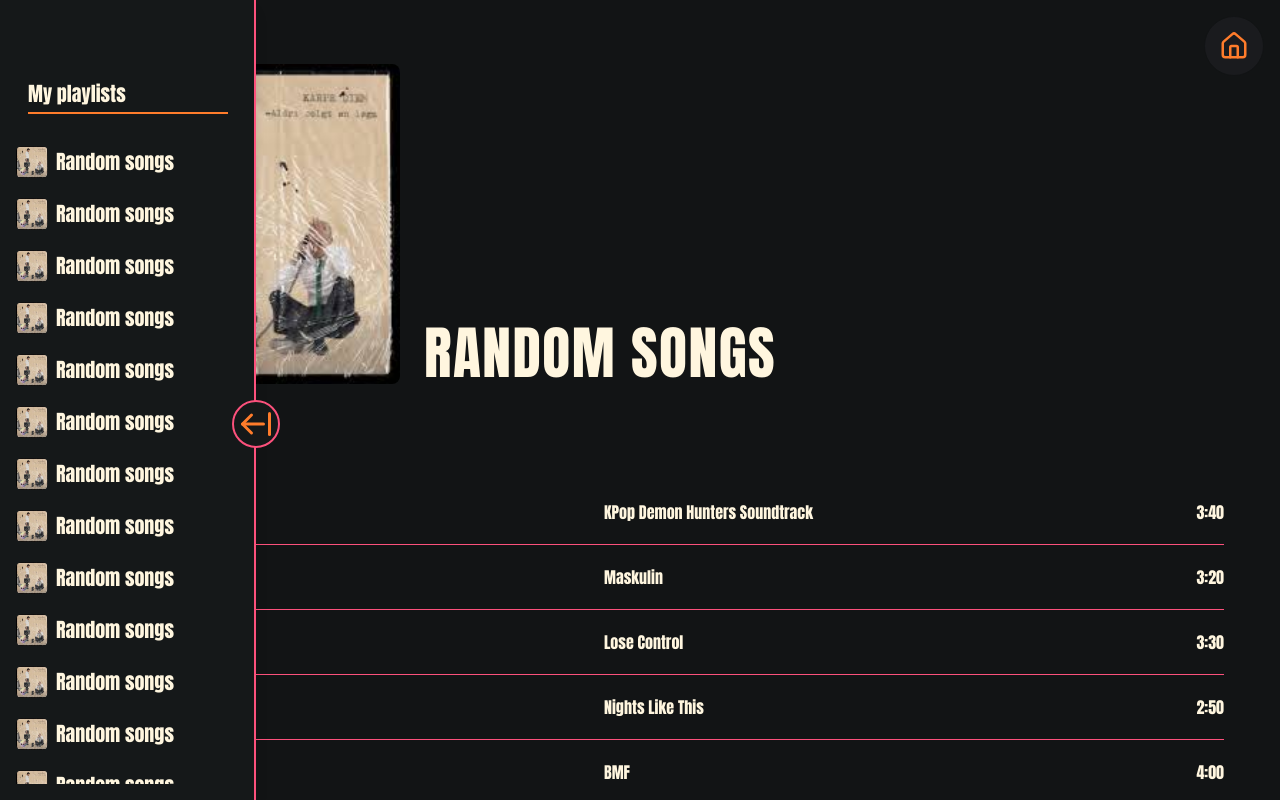
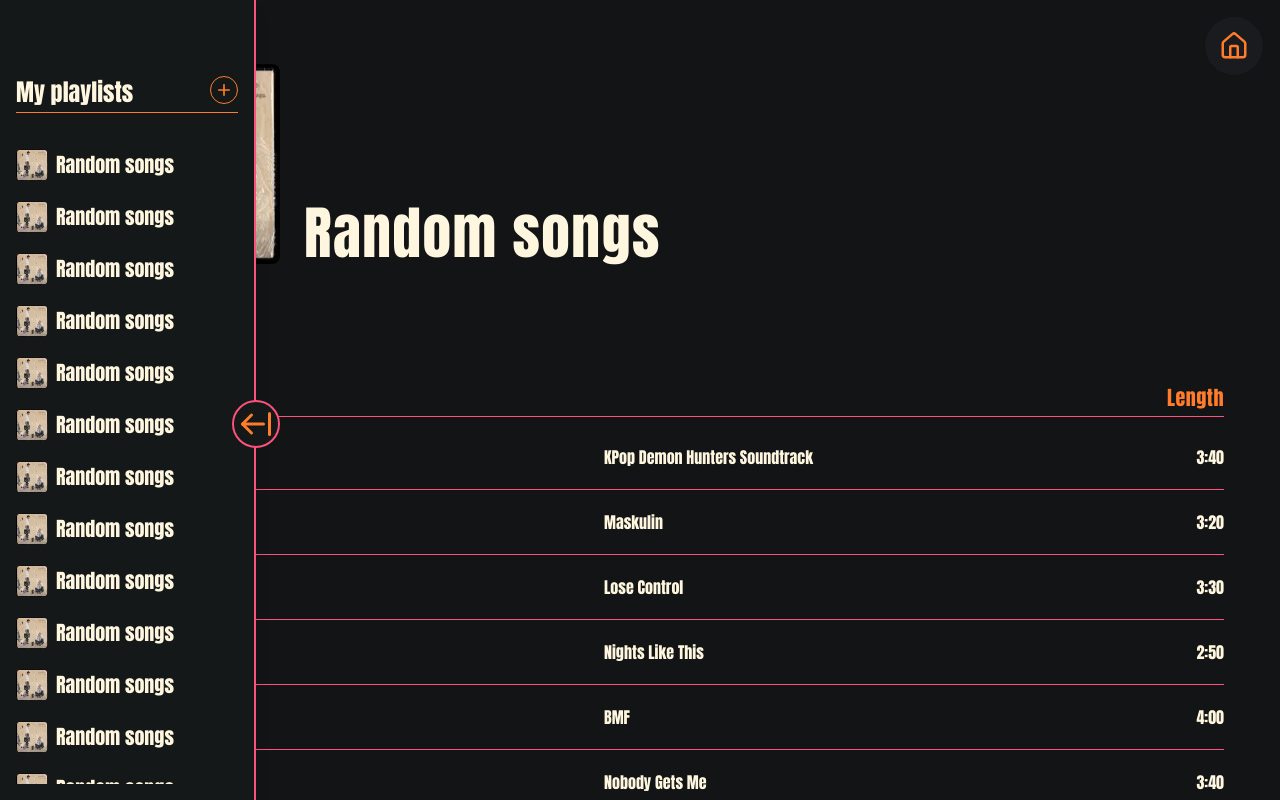
Before and after one commit to livesd/tunesday, a React (Vite) app: page /playlist in a window 1280 px wide. Shown: the top 800 px of the page. Built offline with nearby package versions, Linux system fonts and the light colour scheme.

Commit message:
fix(conflict): resolve merge issues in App.tsx, PlaylistPage.tsx, SideBar.tsx

```diff
--- /dev/null
+++ b/src/components/CreateButton.tsx
@@ -0,0 +1,26 @@
+import { Plus } from "lucide-react";
+
+export interface CreateButtonProps {
+  onClick?: () => void;
+  ariaLabel?: string;
+  className?: string;
+}
+
+export default function CreateButton({
+  onClick,
+  ariaLabel = "Create playlist",
+  className = "",
+}: CreateButtonProps) {
+  return (
+    <button
+      type="button"
+      aria-label={ariaLabel}
+      onClick={onClick}
+      className={`shrink-0 group -mt-1 ${className}`}
+    >
+      <span className="grid place-items-center h-7 w-7 rounded-full border-1 border-[#FF7C2B] text-[#FF7C2B] group-hover:bg-[#FF7C2B] group-hover:text-[#121415] transition font-bold">
+        <Plus size={18} strokeWidth={2.2} />
+      </span>
+    </button>
+  );
+}
--- /dev/null
+++ b/src/components/PlaylistCreateSection.tsx
@@ -0,0 +1,58 @@
+import { useState, type FormEvent } from "react";
+
+interface PlaylistCreateSectionProps {
+  creating: boolean;
+  onAdd: (name: string) => void;
+  onCancel: () => void;
+  className?: string;
+}
+
+export default function PlaylistCreateSection({
+  creating,
+  onAdd,
+  onCancel,
+  className = "",
+}: PlaylistCreateSectionProps) {
+  const [name, setName] = useState("");
+
+  if (!creating) return null;
+
+  function submit(e: FormEvent) {
+    e.preventDefault();
+    const trimmed = name.trim();
+    if (!trimmed) return;
+    onAdd(trimmed);
+    setName("");
+  }
+
+  return (
+    <form
+      onSubmit={submit}
+      className={["flex flex-wrap items-center gap-2 mb-2", className].join(" ")}
+    >
+      <input
+        autoFocus
+        value={name}
+        onChange={(e) => setName(e.target.value)}
+        placeholder="Playlist name"
+        className="min-w-0 flex-1 bg-[#2E3335] text-[#FFF6DF] placeholder-[#9CA3AF] border-[#FF7C2B] rounded px-2 py-1 text-sm outline-none focus:ring-1 focus:ring-[#FF7C2B]"
+      />
+      <button
+        type="submit"
+        className="px-2 py-1 text-xs rounded bg-[#FF7C2B] text-[#121415] font-semibold hover:bg-[#FF9653] transition"
+      >
+        Add
+      </button>
+      <button
+        type="button"
+        onClick={() => {
+          setName("");
+          onCancel();
+        }}
+        className="px-2 py-1 text-xs rounded bg-[#2E3335] text-[#FFF6DF] font-semibold hover:bg-[#3A4042] transition"
+      >
+        Cancel
+      </button>
+    </form>
+  );
+}
--- a/src/components/SideBar.tsx
+++ b/src/components/SideBar.tsx
@@ -1,16 +1,20 @@
 import { useState } from "react";
+import { useNavigate } from "react-router-dom";
 import { ArrowLeftFromLine, ArrowRightFromLine } from "lucide-react";
 import PlayList from "./PlayList";
+import CreateButton from "./CreateButton";
+import PlaylistCreateSection from "./PlaylistCreateSection";
 
 export default function SideBar() {
   const [isOpen, setIsOpen] = useState(true);
+  const navigate = useNavigate();
+  const [customPlaylists, setCustomPlaylists] = useState<string[]>([]);
+  const [creating, setCreating] = useState(false);
 
-  function closeSideBar() {
-    if (isOpen) {
-      setIsOpen(false);
-    } else {
-      setIsOpen(true);
-    }
+  // adds a new customed playlist name to the sidebar at the top
+  function handleAddPlaylist(name: string) {
+    setCustomPlaylists((p) => [name, ...p]);
+    setCreating(false);
   }
 
   return (
@@ -18,26 +22,61 @@ export default function SideBar() {
       <aside
         className={`h-full ${
           isOpen ? "w-64 p-4" : "w-12 p-0"
-        } bg-[#151819] flex flex-col shadow-lg border-r-2 border-[#FC517C] duration-300 `}
+        } bg-[#151819] flex flex-col shadow-lg border-r-2 border-[#FC517C] duration-300`}
       >
         <button
-          onClick={closeSideBar}
+          onClick={() => setIsOpen(p => !p)}
           className="absolute top-1/2 right-0 bg-[#151819] rounded-full text-[#FF7C2B] p-1 border-2 border-[#FC517C]"
           style={{ transform: "translateX(50%)" }}
         >
-          {/*Logic for changing the way the arrow faces based on if the sidebare is open or not*/}
           {isOpen ? (
             <ArrowLeftFromLine size={36} />
           ) : (
             <ArrowRightFromLine size={36} />
           )}
         </button>
+
+        {/* when the sidebar is open */}
         {isOpen && (
           <>
-            <h3 className="text-xl text-[#FFF6DF] font-bold text-left ml-3 pt-16 border-b-2 border-[#FF7C2B] pb-1 w-50">
-              My playlists
-            </h3>
-            <div className="mt-4 overflow-y-auto scrollbar-hide pb-4">
+            <div className="pt-15">
+              <div className="flex items-center justify-between mb-3 border-b-1 border-[#FF7C2B] pb-1">
+                <h3 className="text-2xl text-[#FFF6DF] font-bold">
+                  My playlists
+                </h3>
+                {/* if you have pushed the create button, it will disapear until you have added/regret */}
+                {!creating && (
+                  <CreateButton onClick={() => setCreating(true)} />
+                )}
+              </div>
+
+              {/* Inline create form (appears when creating = true) */}
+              <PlaylistCreateSection
+                creating={creating}
+                onAdd={handleAddPlaylist} //success submit
+                onCancel={() => setCreating(false)} //cancels creating
+              />
+            </div>
+            <div className="-mt-2 overflow-y-auto scrollbar-hide pb-4">
+            <ul className="mt-4 flex flex-col gap-5">
+            {customPlaylists.map((pl, i) => (
+                  <li key={i}>
+                    <button
+                      type="button"
+                      className="group flex items-center gap-2 text-left"
+                      onClick={() => {
+                        // Navigate to a dedicated page for this custom playlist
+                        navigate(`/playlist/custom/${encodeURIComponent(pl)}`);
+                      }}
+                    >
+                      <div className="h-8 w-8 rounded-md bg-[#2E3335] group-hover:opacity-90 transition" />
+                      <span className="text-[#FFF6DF] text-xl transition-colors truncate group-hover:text-[#FF7C2B]">
+                        {pl}
+                      </span>
+                    </button>
+                  </li>
+                ))}
+              </ul>
               <PlayList count={20} />
             </div>
           </>
--- a/src/main.tsx
+++ b/src/main.tsx
@@ -4,13 +4,16 @@ import { BrowserRouter, Routes, Route } from "react-router-dom";
 import "./index.css";
 import App from "./App.tsx";
 import PlaylistPage from "./pages/PlaylistPage.tsx";
+import SideBar from "./components/SideBar.tsx";
 
 createRoot(document.getElementById("root")!).render(
   <StrictMode>
     <BrowserRouter>
+    <SideBar/>
       <Routes>
         <Route path="/" element={<App />} />
         <Route path="/playlist" element={<PlaylistPage />} />
+        <Route path="/playlist/custom/:name" element={<PlaylistPage />} />
       </Routes>
     </BrowserRouter>
   </StrictMode>
--- a/src/pages/PlaylistPage.tsx
+++ b/src/pages/PlaylistPage.tsx
@@ -5,28 +5,42 @@ import ShuffleButton from "@/components/ShuffleButton";
 import SelectedSongWindow from "@/components/SelectedSongWindow";
 import { HomeButton } from "@/components/HomeButton";
 import karpe from "@/assets/karpe.jpg";
-import SideBar from "@/components/SideBar";
+import { useParams } from "react-router-dom";
 
 export default function PlaylistPage() {
-  const playlistName = "RANDOM SONGS";
+  const { name: routeName } = useParams<{ name?: string }>();
+  const isCustom = !!routeName;
+
+  // Decoded display name (custom) or fallback for the random playlist
+  const playlistName = routeName
+    ? decodeURIComponent(routeName)
+    : "Random songs";
+
   const [shuffleOn, setShuffleOn] = useState(false);
 
   return (
     <div className="min-h-screen bg-[#121415] text-[#FFF6DF]">
-      <SideBar />
       {/* Home Button */}
       <div className="fixed top-4 right-4 z-50">
         <HomeButton />
       </div>
 
       <div className="max-w-6xl mr-6 py-8 col-start-2">
+
         {/* Header */}
         <div className="flex items-end gap-6">
+          {isCustom ? (
+            <div
+              aria-hidden="true"
+              className="h-50 w-50 rounded-lg bg-[#242424]/30 border border-[#242424]/60"
+            />
+          ) : (
             <img
-            src={karpe}
+              src={karpe} // static cover image for the random songs playlist
               alt=""
-            className="h-80 w-80 rounded-lg object-cover bg-[#242424]"
+              className="h-50 w-50 rounded-lg object-cover bg-[#242424]"
             />
+          )}
           <h1 className="leading-none font-extrabold tracking-wide text-[150px]">
             {playlistName}
           </h1>
@@ -40,8 +54,25 @@ export default function PlaylistPage() {
             ariaLabel="Shuffle"
           />
         </div>
+
         <SelectedSongWindow>
-          {(onSelect) => (
+          {(onSelect) =>
+            isCustom ? (
+              <div className="mt-10 text-center italic text-[#FFF6DF]/70">
+                <div className="h-px w-full bg-[#FC517C] mb-8" />
+                This playlist is empty.
+              </div>
+            ) : (
+              <>
+
+                {/* Column headers */}
+                <div className="mt-8 grid grid-cols-[minmax(12rem,1fr)_minmax(10rem,1fr)_6rem] items-end text-xl font-extrabold text-[#FF7C2B] tracking-wide border-b border-[#FC517C] pb-1">
+                  <span className="text-left">Title</span>
+                  <span className="-ml-112">Album</span>
+                  <span className="text-right">Length</span>
+                </div>
+
+              {/* Songs list (mapped from static songs array) */}
               <ul className="mt-2">
                 {songs.map((song) => (
                   <li key={song.id}>
@@ -77,7 +108,9 @@ export default function PlaylistPage() {
                   </li>
                 ))}
               </ul>
-          )}
+              </>
+            )
+          }
         </SelectedSongWindow>
       </div>
     </div>
```
Also changed, not shown: src/App.tsx (line endings or trailing spaces). Lines whose indentation alone changed are shown as unchanged.
